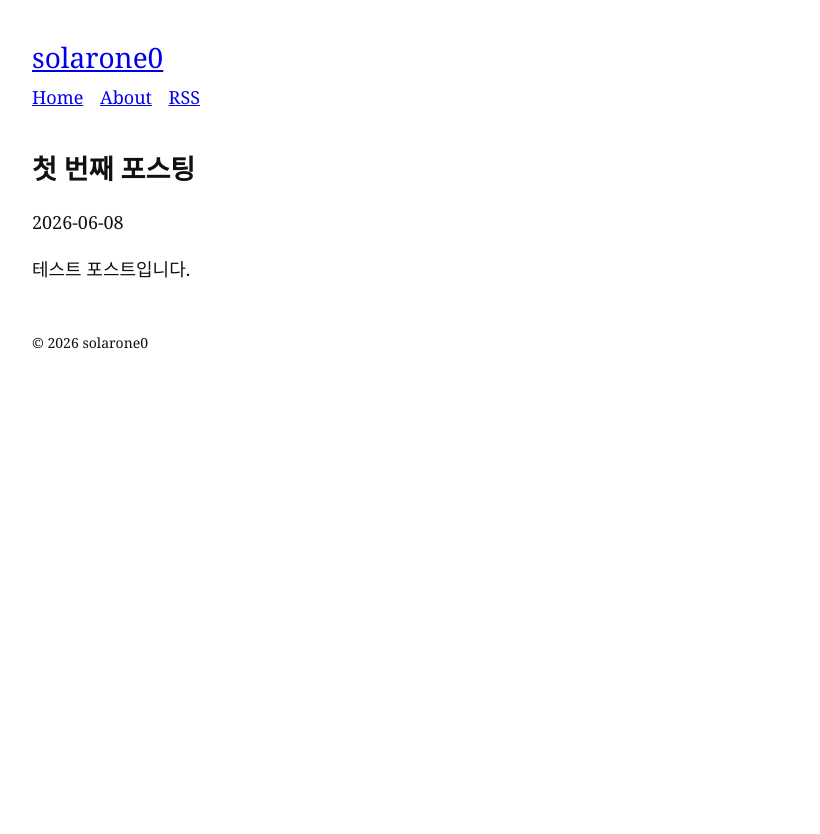
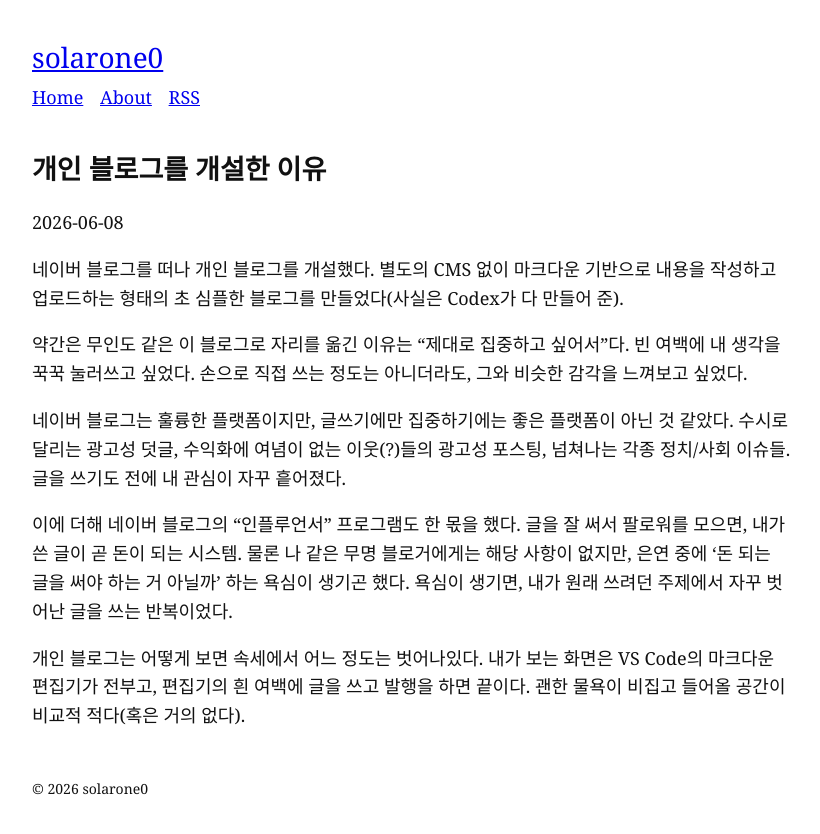
Before and after one commit to solarone0/solarone0.github.io, a Jekyll site: the page built from _posts/2026-06-08-first-post.md, in a window 1280 px wide. Shown: the top 834 px of the page, without its empty margins (228-1048 px from the left). Built offline with Jekyll 4.4.1, drawn with Linux system fonts in a browser that asks for light colours.

Commit message:
Publish June 8 post

```diff
--- a/_posts/2026-06-08-first-post.md
+++ b/_posts/2026-06-08-first-post.md
@@ -1,6 +1,14 @@
 ---
 layout: post
-title: 첫 번째 포스팅
+title: 개인 블로그를 개설한 이유
 ---
 
-테스트 포스트입니다.
+네이버 블로그를 떠나 개인 블로그를 개설했다. 별도의 CMS 없이 마크다운 기반으로 내용을 작성하고 업로드하는 형태의 초 심플한 블로그를 만들었다(사실은 Codex가 다 만들어 준).
+
+약간은 무인도 같은 이 블로그로 자리를 옮긴 이유는 "제대로 집중하고 싶어서"다. 빈 여백에 내 생각을 꾹꾹 눌러쓰고 싶었다. 손으로 직접 쓰는 정도는 아니더라도, 그와 비슷한 감각을 느껴보고 싶었다.
+
+네이버 블로그는 훌륭한 플랫폼이지만, 글쓰기에만 집중하기에는 좋은 플랫폼이 아닌 것 같았다. 수시로 달리는 광고성 덧글, 수익화에 여념이 없는 이웃(?)들의 광고성 포스팅, 넘쳐나는 각종 정치/사회 이슈들. 글을 쓰기도 전에 내 관심이 자꾸 흩어졌다.
+
+이에 더해 네이버 블로그의 "인플루언서" 프로그램도 한 몫을 했다. 글을 잘 써서 팔로워를 모으면, 내가 쓴 글이 곧 돈이 되는 시스템. 물론 나 같은 무명 블로거에게는 해당 사항이 없지만, 은연 중에 '돈 되는 글을 써야 하는 거 아닐까' 하는 욕심이 생기곤 했다. 욕심이 생기면, 내가 원래 쓰려던 주제에서 자꾸 벗어난 글을 쓰는 반복이었다.
+
+개인 블로그는 어떻게 보면 속세에서 어느 정도는 벗어나있다. 내가 보는 화면은 VS Code의 마크다운 편집기가 전부고, 편집기의 흰 여백에 글을 쓰고 발행을 하면 끝이다. 괜한 물욕이 비집고 들어올 공간이 비교적 적다(혹은 거의 없다).
```
